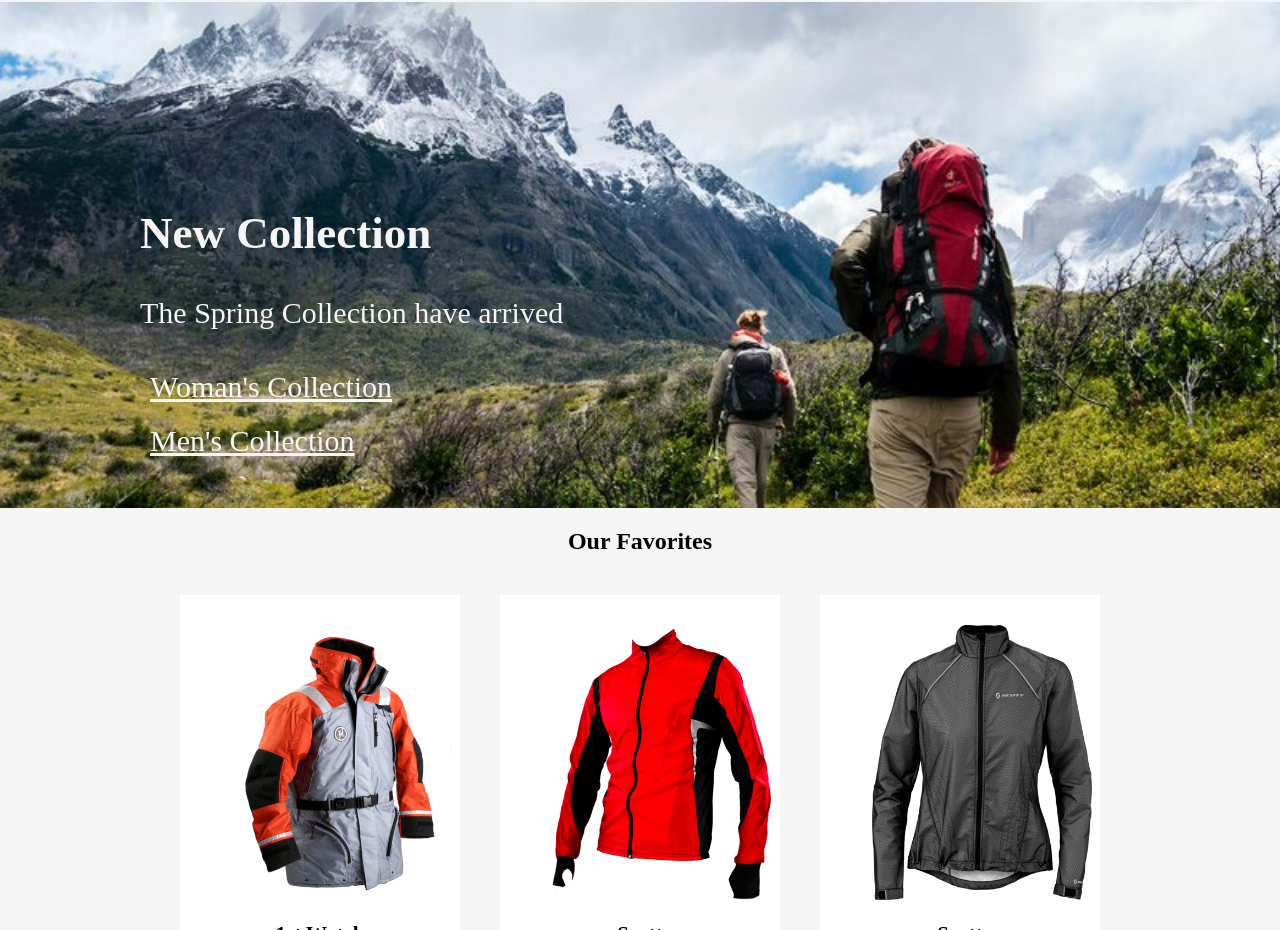
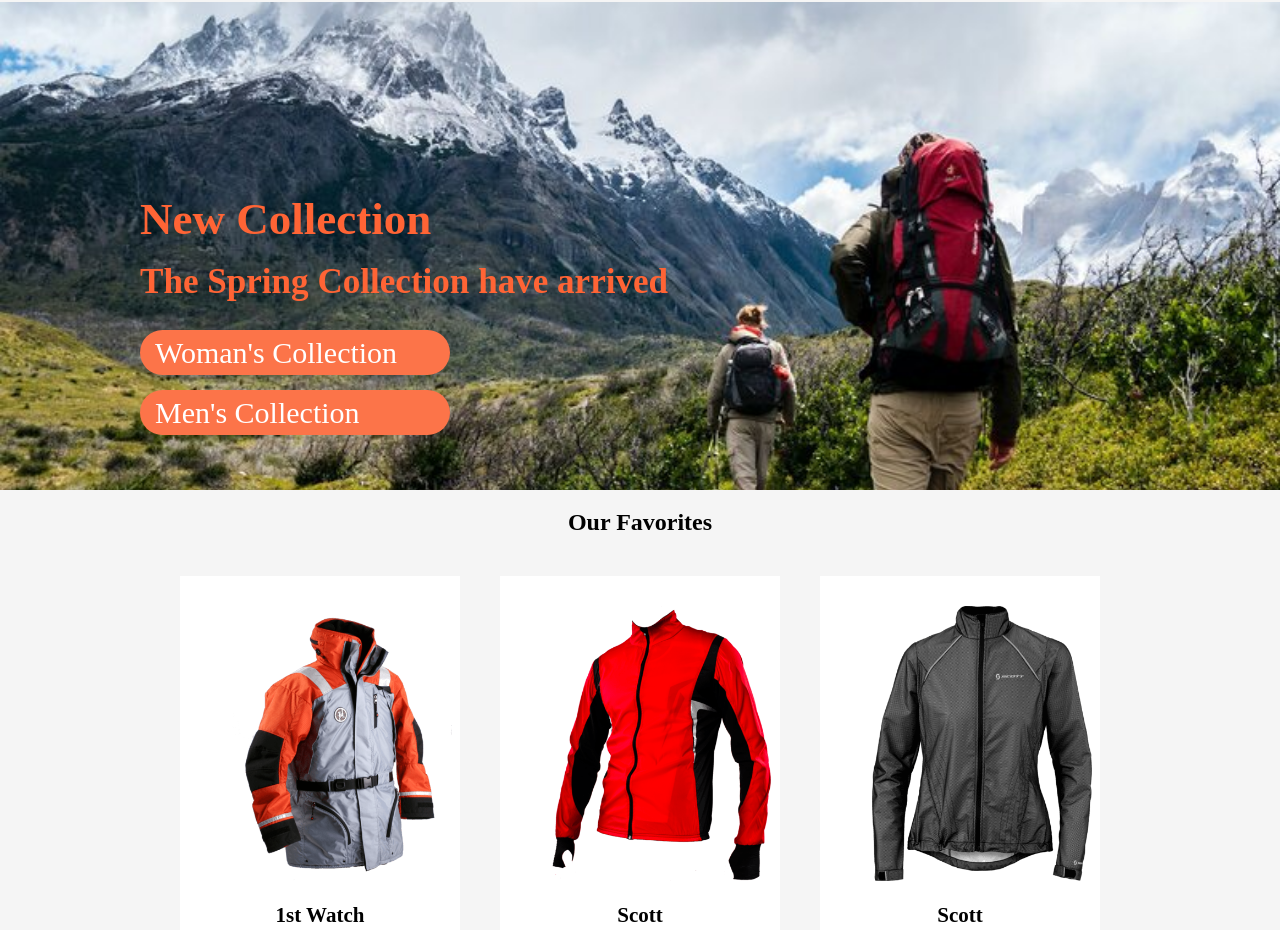
Before and after one commit to chalund/Rainydays-cross-course-project-, a plain HTML site: page index.html in a window 1280 px wide. Shown: the part 796-1726 px from the top of the page. Drawn offline with Linux system fonts and the light colour scheme; a web font is replaced by a local one.

Commit message:
color changes

```diff
--- a/css/media.css
+++ b/css/media.css
@@ -29,7 +29,7 @@
     .new_collection_text{
         display: block;
         font-size: 20px;
-        color: #f5f5f5;
+        color: #ff6435;
         padding: 40px 30px;
         max-width: 300px;
     }
@@ -280,25 +280,29 @@
         font-size: 24px;
         max-width: 1000px;
         margin: 0 auto;
+        line-height: 25px;
     }
 
     .new_collection_links {
-        text-decoration: underline;
+        padding: 0px 5px;
+        margin: 15px 0px;
+        max-width: 300px;
+        background-color: #FC7449;
+        border-radius: 30px;
     }
 
     .new_collection_text a {
         display: block;
-        color: #f5f5f5;
+        color: #fff;
         font-size: 30px;
         padding: 10px 0px ;
         margin: 0px 10px;
+
     }
 
     .new_collection_text a:hover {
-       border: 5px solid;
-       padding: 0px 10px;
-       margin: 0px 10px;
-       max-width: 300px;
+        font-weight: bolder;
+        text-decoration: underline;
     }
 
     .new_collection_links:hover {
--- a/index.html
+++ b/index.html
@@ -71,7 +71,7 @@
                 <div class="new_collection_image" title="two people with backpacks hiking in mountain">
                     <div class="new_collection_text">
                         <h2>New Collection</h2>
-                        <p>The Spring Collection have arrived</p>
+                        <h3>The Spring Collection have arrived</h3>
                         <div class="new_collection_links"><a href="woman.html">Woman's Collection</a></div>
                         <div class="new_collection_links"><a href="men.html">Men's Collection</a></div>
                     </div>
```
